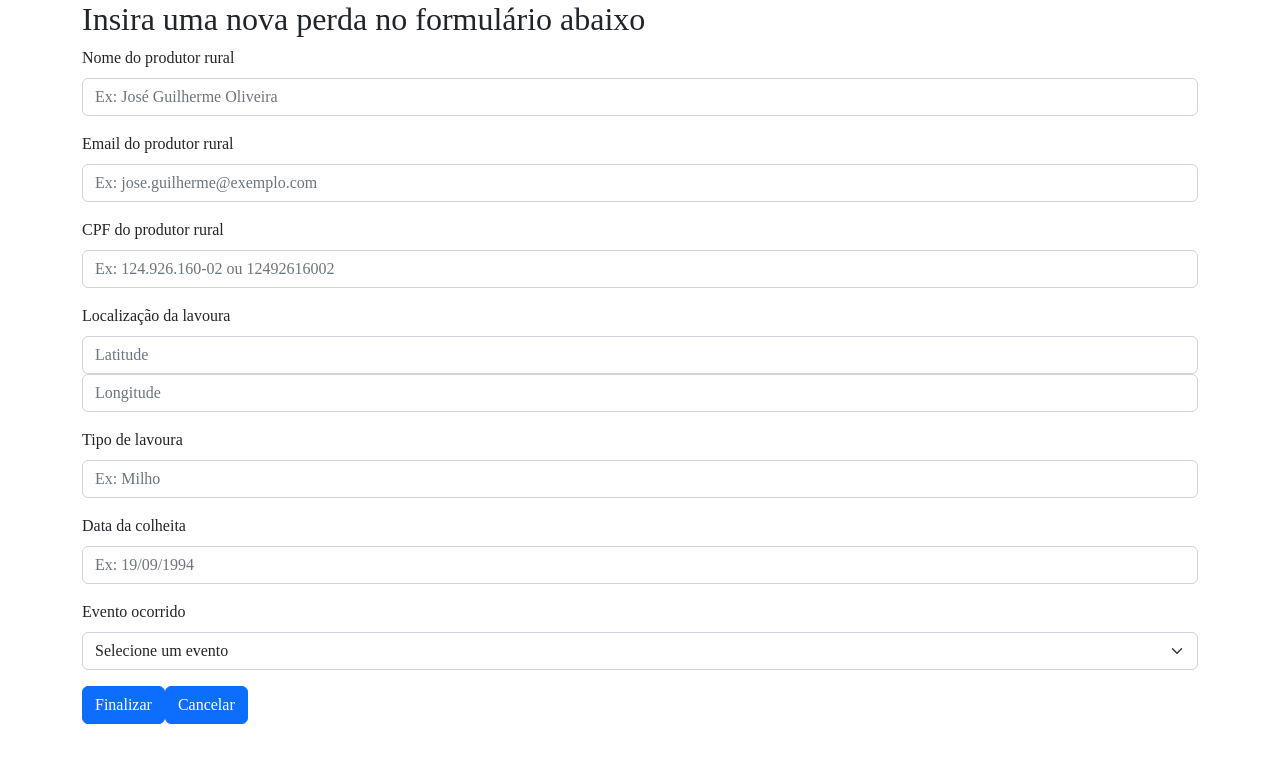
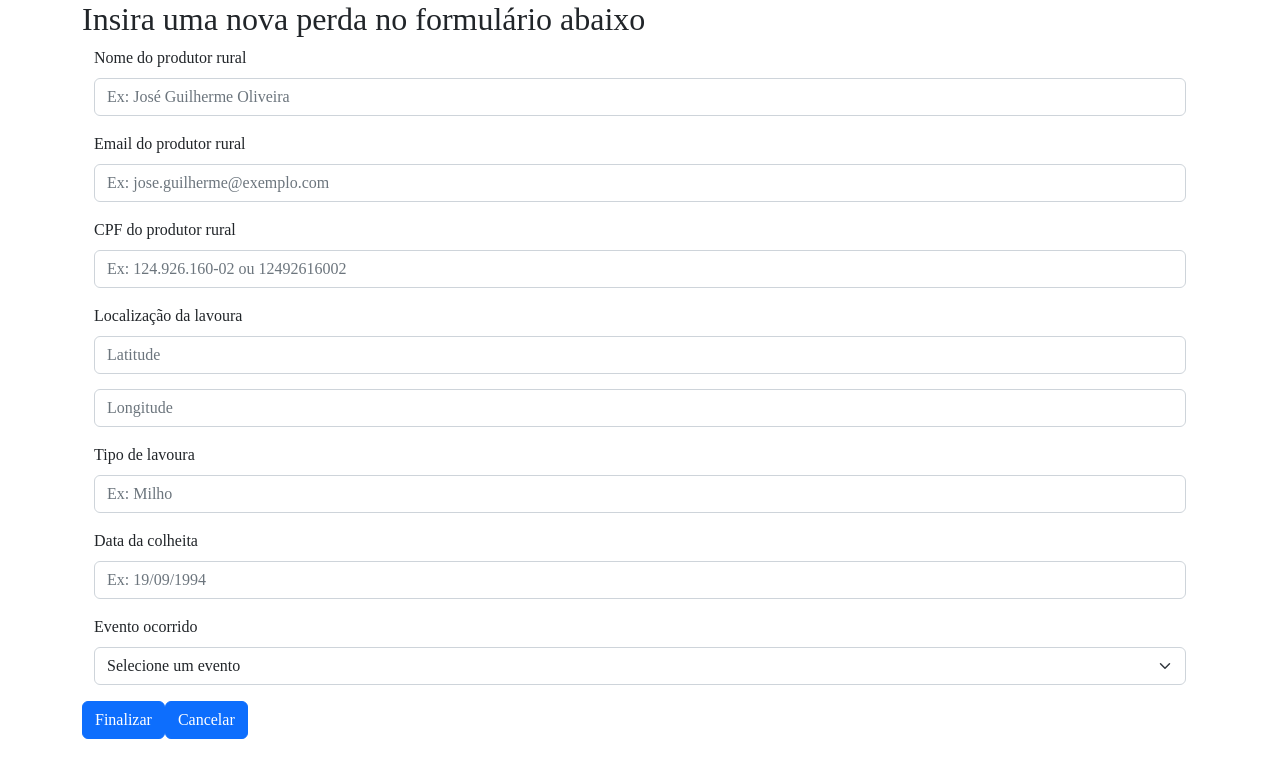
Before and after one commit to drawanz/lost-comunication-frontend, a React (Vite) app: page /insert in a window 1280 px wide. Shown: the top 778 px of the page. Built offline with nearby package versions, Linux system fonts and the light colour scheme.

Commit message:
feat: adicionando css no generalForm

```diff
--- a/src/components/generalForm/GeneralForm.jsx
+++ b/src/components/generalForm/GeneralForm.jsx
@@ -1,3 +1,4 @@
+import { Container } from 'react-bootstrap';
 import Form from 'react-bootstrap/Form';
 import { useDispatch, useSelector } from 'react-redux';
 import {
@@ -10,6 +11,7 @@ import {
   changeLongitude,
   changeName,
 } from '../../redux/reducers/lostCommunicationSlice';
+import './style.scss';
 
 export default function GeneralForm() {
   const dispatch = useDispatch();
@@ -26,6 +28,7 @@ export default function GeneralForm() {
   } = useSelector((state) => state.lost);
 
   return (
+    <Container className="general-form">
       <Form>
         <Form.Group className="mb-3" controlId="nameFormGroup">
           <Form.Label>Nome do produtor rural</Form.Label>
@@ -64,6 +67,7 @@ export default function GeneralForm() {
             placeholder="Latitude"
           />
           <Form.Control
+            className="longitude-field"
             type="number"
             onChange={(e) => dispatch(changeLongitude(e.target.value))}
             value={longitude}
@@ -105,5 +109,6 @@ export default function GeneralForm() {
           </Form.Select>
         </Form.Group>
       </Form>
+    </Container>
   );
 }
--- /dev/null
+++ b/src/components/generalForm/style.scss
@@ -0,0 +1,7 @@
+.general-form {
+  max-width: 680px;
+
+  .longitude-field {
+    margin-top: 15px;
+  }
+}
```
Lines whose indentation alone changed are shown as unchanged.
